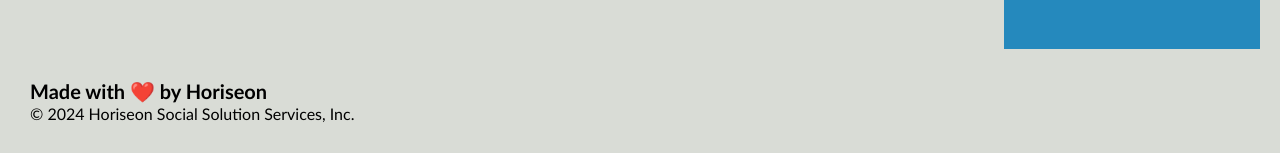
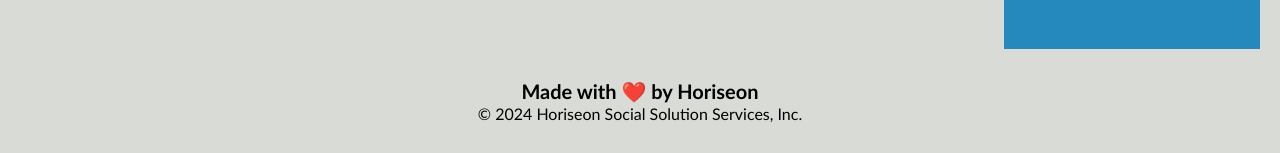
Before and after one commit to katherinearenas/week-one-challenge, a plain HTML site: page index.html in a window 1280 px wide. Shown: the part 1870-2023 px from the top of the page. Drawn offline with Linux system fonts and the light colour scheme.

Commit message:
added semantic html and updated css

```diff
--- a/assets/css/style.css
+++ b/assets/css/style.css
@@ -192,7 +192,7 @@ p {
 }
 
 footer {
-    display: block;
+    display: flex;
     flex-direction: column;
     align-items: center;
     padding: 30px;
```
